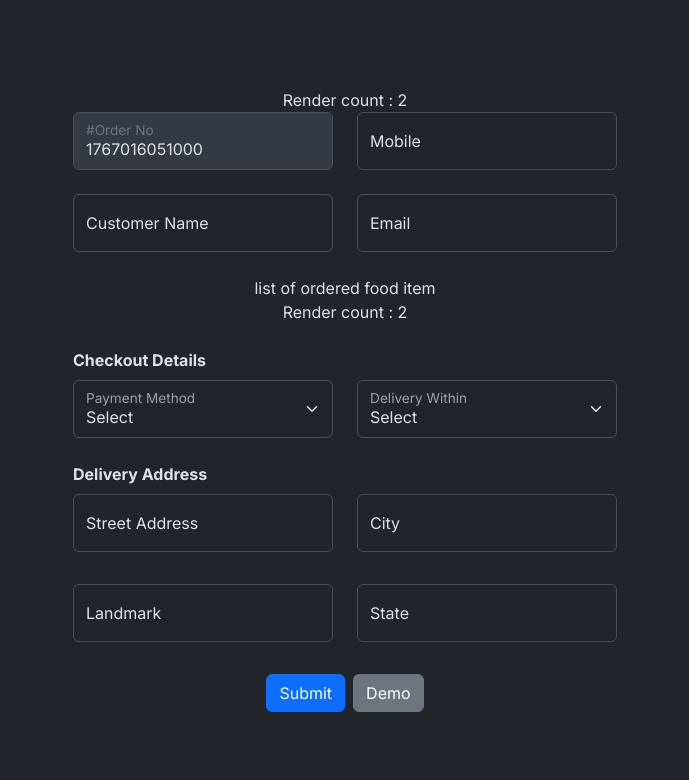
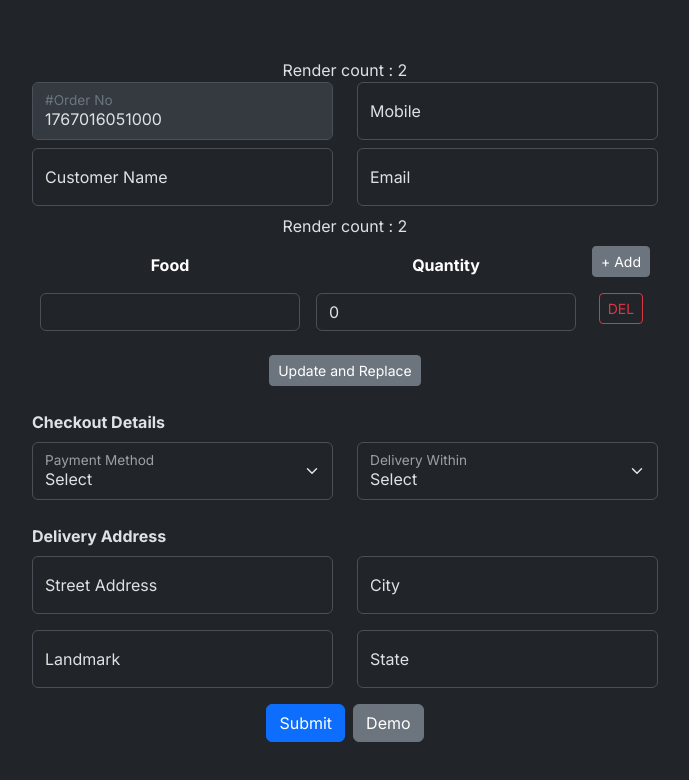
Before and after one commit to sor753/food-delivery-form, a React (Vite) app: page / in a window 1280 px wide. Shown: the top 780 px of the page, without its empty margins (295-984 px from the left). Built offline with nearby package versions, Linux system fonts and the light colour scheme.

Commit message:
Dynamically Generated Fields

```diff
--- a/src/controls/TextField.tsx
+++ b/src/controls/TextField.tsx
@@ -2,7 +2,7 @@ import { forwardRef, type ForwardedRef } from 'react';
 import type { FieldError } from 'react-hook-form';
 
 type TextFieldProps = React.InputHTMLAttributes<HTMLInputElement> & {
-  label: string;
+  label?: string;
   error?: FieldError;
 };
 
@@ -12,7 +12,7 @@ const TextField = forwardRef(
     ref: ForwardedRef<HTMLInputElement>
   ) => {
     return (
-      <div className="form-floating mb-3">
+      <div className={label ? 'form-floating' : ''}>
         <input
           type={type}
           className={`form-control ${className}`}
@@ -20,7 +20,7 @@ const TextField = forwardRef(
           ref={ref}
           {...props}
         />
-        <label htmlFor="">{label}</label>
+        {label && <label htmlFor="">{label}</label>}
         {error && <div className="error-feedback">{error.message}</div>}
       </div>
     );
--- a/src/pages/FoodDelivery/FoodDeliveryForm.tsx
+++ b/src/pages/FoodDelivery/FoodDeliveryForm.tsx
@@ -8,8 +8,9 @@ import getRenderCount from '../../utils/getRenderCount';
 import CheckoutForm from './components/CheckoutForm';
 import type { FoodDeliveryFormType } from '../../types';
 import DeliveryAddressForm from './components/DeliveryAddressForm';
-import FoodDeliveryMaster from './components/FoodDeliveryMaster';
+import MasterFoodDeliveryForm from './components/MasterFoodDeliveryForm';
 import SubmitButton from '../../controls/SubmitButton';
+import OrderedFoodItems from './components/OrderedFoodItems';
 
 const RenderCount = getRenderCount();
 
@@ -25,6 +26,8 @@ const FoodDeliveryForm = () => {
       email: '',
       paymentMethod: '',
       deliveryIn: 0,
+      foodItems: [{ name: '', quantity: 0 }],
+      // foodItems: [{ name: 'Chicken Tender' }, { name: 'Sweet Potato Fries' }],
       address: {
         streetAddress: '',
         landmark: '',
@@ -47,16 +50,16 @@ const FoodDeliveryForm = () => {
     // 解決策としてuseWatchの使用を検討する
     // watch,
     // 個々のフィールドの状態を返す。ネストされたフィールドの状態を型安全に取得したい場合に便利
-    getFieldState,
+    // getFieldState,
     // フォーム全体の状態に関する情報が含まれたオブジェクト
     // これにより、フォームアプリケーションに対するユーザーの操作を追跡することができる
-    formState: { touchedFields, dirtyFields, errors },
+    // formState: { touchedFields, dirtyFields, errors },
     // フォームの値を読み取るための最適化されたヘルパー
     // watchとの違いは、getValuesは再レンダリングをトリガーしたり、入力値の変更をサブスクライブしたりしないこと
-    getValues,
+    // getValues,
     // 登録済みフィールドの値を動的に設定し、フォームの状態を検証および更新するオプションを利用できる
     // 同時に、不要な再レンダリングを回避する
-    setValue,
+    // setValue,
   } = method;
 
   // const watchoutput = watch('paymentMethod');
@@ -85,18 +88,18 @@ const FoodDeliveryForm = () => {
   };
 
   const onError = (errors: FieldErrors<FoodDeliveryFormType>) => {
-    // console.log('Form errors:', errors);
+    console.log('Form errors:', errors);
     // console.log(getValues('mobile'));
   };
 
-  console.log(getFieldState('email'));
+  // console.log(getFieldState('email'));
 
   const onDemo = () => {
-    setValue('email', 'email123', {
-      shouldValidate: true,
-      shouldDirty: true,
-      shouldTouch: true,
-    });
+    // setValue('email', 'email123', {
+    //   shouldValidate: true,
+    //   shouldDirty: true,
+    //   shouldTouch: true,
+    // });
   };
 
   return (
@@ -108,8 +111,8 @@ const FoodDeliveryForm = () => {
       <RenderCount />
 
       <FormProvider {...method}>
-        <FoodDeliveryMaster />
-        <div>list of ordered food item</div>
+        <MasterFoodDeliveryForm />
+        <OrderedFoodItems />
         <CheckoutForm />
         <DeliveryAddressForm />
       </FormProvider>
--- a/src/pages/FoodDelivery/components/CheckoutForm.tsx
+++ b/src/pages/FoodDelivery/components/CheckoutForm.tsx
@@ -1,8 +1,9 @@
-import { useFormContext, useFormState, useWatch } from 'react-hook-form';
+// import { useFormContext, useFormState, useWatch } from 'react-hook-form';
+import { useFormContext, useFormState } from 'react-hook-form';
 import Select from '../../../controls/Select';
 import type { CheckoutFormType, SelectOptionType } from '../../../types';
-import getRenderCount from '../../../utils/getRenderCount';
-import { useEffect } from 'react';
+// import getRenderCount from '../../../utils/getRenderCount';
+// import { useEffect } from 'react';
 
 // const paymentOptions: SelectOptionType[] = ['slect', 'online', 'COD'];
 const paymentOptions: SelectOptionType[] = [
@@ -18,7 +19,7 @@ const deliveryOptions: SelectOptionType[] = [
   { value: 180, text: '3 Hours' },
 ];
 
-const RenderCount = getRenderCount();
+// const RenderCount = getRenderCount();
 
 const CheckoutForm = () => {
   const { register } = useFormContext<CheckoutFormType>();
@@ -27,17 +28,17 @@ const CheckoutForm = () => {
     name: ['paymentMethod', 'deliveryIn'],
   });
 
-  const paymentMethod = useWatch({
-    name: 'paymentMethod',
-  });
-  console.log(paymentMethod);
-  useEffect(() => {
-    if (paymentMethod === 'online') alert('please verify the transaction');
-  }, [paymentMethod]);
+  // const paymentMethod = useWatch({
+  //   name: 'paymentMethod',
+  // });
+  // console.log(paymentMethod);
+  // useEffect(() => {
+  //   if (paymentMethod === 'online') alert('please verify the transaction');
+  // }, [paymentMethod]);
 
   return (
     <>
-      <RenderCount />
+      {/* <RenderCount /> */}
 
       <div className="text-start fw-bold mt-4 mb-2">Checkout Details</div>
       <div className="row mb-2">
--- a/src/pages/FoodDelivery/components/FoodDeliveryMaster.tsx
+++ b/src/pages/FoodDelivery/components/MasterFoodDeliveryForm.tsx
@@ -1,14 +1,14 @@
 import { useFormContext, useFormState } from 'react-hook-form';
 import TextField from '../../../controls/TextField';
-import type { FoodDeliveryMasterFormType } from '../../../types';
+import type { MasterFoodDeliveryFormType } from '../../../types';
 // import getRenderCount from '../../../utils/getRenderCount';
 
 // const RenderCount = getRenderCount();
 
-const FoodDeliveryMaster = () => {
-  const { register } = useFormContext<FoodDeliveryMasterFormType>();
+const MasterFoodDeliveryForm = () => {
+  const { register } = useFormContext<MasterFoodDeliveryFormType>();
 
-  const { errors } = useFormState<FoodDeliveryMasterFormType>({
+  const { errors } = useFormState<MasterFoodDeliveryFormType>({
     name: ['orderNo', 'customerName', 'mobile', 'email'],
   });
 
@@ -86,4 +86,4 @@ const FoodDeliveryMaster = () => {
   );
 };
 
-export default FoodDeliveryMaster;
+export default MasterFoodDeliveryForm;
--- /dev/null
+++ b/src/pages/FoodDelivery/components/OrderedFoodItems.tsx
@@ -0,0 +1,190 @@
+import {
+  useFieldArray,
+  useFormContext,
+  useFormState,
+  useWatch,
+} from 'react-hook-form';
+import type { OrderedFoodItemType } from '../../../types';
+import TextField from '../../../controls/TextField';
+import getRenderCount from '../../../utils/getRenderCount';
+
+const RenderCount = getRenderCount();
+
+const OrderedFoodItems = () => {
+  // const { register, setValue } = useFormContext<{
+  const { register } = useFormContext<{
+    foodItems: OrderedFoodItemType[];
+  }>();
+
+  const { errors } = useFormState<{ foodItems: OrderedFoodItemType[] }>({
+    name: 'foodItems',
+  });
+
+  // ユーザーエクスペリエンスとパフォーマンスの向上を目的とした、フィールド配列（動的フォーム）を操作するためのカスタムフック
+  const {
+    fields,
+    // 新しい入力フィールドを追加 ↓↓↓↓↓
+    // フィールドの末尾に入力項目を追加してフォーカスを当てる。入力値はこのアクション中に登録さる
+    append,
+    // フィールドの先頭に入力項目を追加してフォーカスを当てる。入力値はこのアクション中に登録される
+    // prepend,
+    // 特定の位置に入力を挿入してフォーカスする
+    // insert,
+    // 新しい入力フィールドを追加 ↑↑↑↑↑
+    // 入力の位置を入れ替える
+    // swap,
+    // 入力を別の位置に移動する
+    move,
+    // 特定の位置で入力を更新すると、更新されたフィールドはアンマウントされ、再マウントされる
+    // この動作を望ましくない場合は、代わりにsetValue APIを使用する
+    // update,
+    // フィールド配列の値全体を置き換える
+    replace,
+    // 特定の位置にある入力を削除。インデックスが指定されていない場合はすべてを削除
+    remove,
+  } = useFieldArray<{ foodItems: OrderedFoodItemType[] }>({
+    // フィールド配列の名前。動的な名前はサポートされていない
+    name: 'foodItems',
+    // validation rules
+    rules: {
+      required: {
+        value: true,
+        message: 'no food in the order',
+      },
+      minLength: {
+        value: 2,
+        message: 'At least two food items are required',
+      },
+      validate: {
+        noDuplicate: (value, values) => {
+          console.log(values);
+
+          const names = value.map((item) => item.name);
+          const hasDuplicate = names.some(
+            (name, index) => name && names.indexOf(name) !== index
+          );
+          return hasDuplicate ? 'Duplicate food items are not allowed' : true;
+        },
+      },
+    },
+  });
+
+  const onRowAdd = () => {
+    // append(
+    //   { name: 'Food', quantity: 1 },
+    //   {
+    //     shouldFocus: true,
+    //     focusIndex: 0,
+    //     focusName: `foodItems.${fields.length}.quantity`,
+    //   }
+    // );
+    append({ name: '', quantity: 0 });
+    // prepend({ name: '', quantity: 0 });
+    // insert(2, { name: '', quantity: 0 });
+  };
+
+  const onSwapAndMove = () => {
+    // swap(0, 2);
+    move(0, 2);
+  };
+
+  const onUpdateAndReplace = () => {
+    // update(0, { name: 'Updated Food', quantity: 5 });
+    // setValue('foodItems.0.quantity', 100);
+    replace([
+      { name: 'Replaced Food 1', quantity: 1 },
+      { name: 'Replaced Food 2', quantity: 2 },
+    ]);
+  };
+
+  const onRowDelete = (index: number) => {
+    remove(index);
+  };
+
+  const foodItems = useWatch({
+    name: ['foodItems'],
+  });
+  console.log(foodItems);
+
+  return (
+    <>
+      <RenderCount />
+      <table className="table table-borderless table-hover">
+        <thead>
+          <tr>
+            <th>Food</th>
+            <th>Quantity</th>
+            <th>
+              <button
+                type="button"
+                className="btn btn-sm btn-secondary"
+                onClick={onRowAdd}
+              >
+                + Add
+              </button>
+            </th>
+          </tr>
+        </thead>
+        <tbody>
+          {fields.map((field, i) => (
+            <tr key={field.id}>
+              <td>
+                <TextField
+                  {...register(`foodItems.${i}.name` as const, {
+                    required: 'This field is required',
+                  })}
+                  error={errors.foodItems?.[i]?.name}
+                />
+              </td>
+              <td>
+                <TextField
+                  type="number"
+                  min={0}
+                  {...register(`foodItems.${i}.quantity` as const)}
+                />
+              </td>
+              <td>
+                <button
+                  type="button"
+                  className="btn btn-sm btn-outline-danger"
+                  onClick={() => onRowDelete(i)}
+                >
+                  DEL
+                </button>
+              </td>
+            </tr>
+          ))}
+        </tbody>
+        {errors.foodItems?.root && (
+          <tfoot>
+            <tr>
+              <td colSpan={3}>
+                <span className="error-feedback">
+                  {errors.foodItems.root.message}
+                </span>
+              </td>
+            </tr>
+          </tfoot>
+        )}
+      </table>
+      {fields.length >= 4 && (
+        <button
+          type="button"
+          className="btn btn-sm btn-secondary"
+          onClick={onSwapAndMove}
+        >
+          Swap and Move
+        </button>
+      )}
+      <button
+        type="button"
+        className="btn btn-sm btn-secondary"
+        onClick={onUpdateAndReplace}
+      >
+        Update and Replace
+      </button>
+    </>
+  );
+};
+
+export default OrderedFoodItems;
```
Also changed, not shown: src/types/index.ts (+5 -2 lines).
